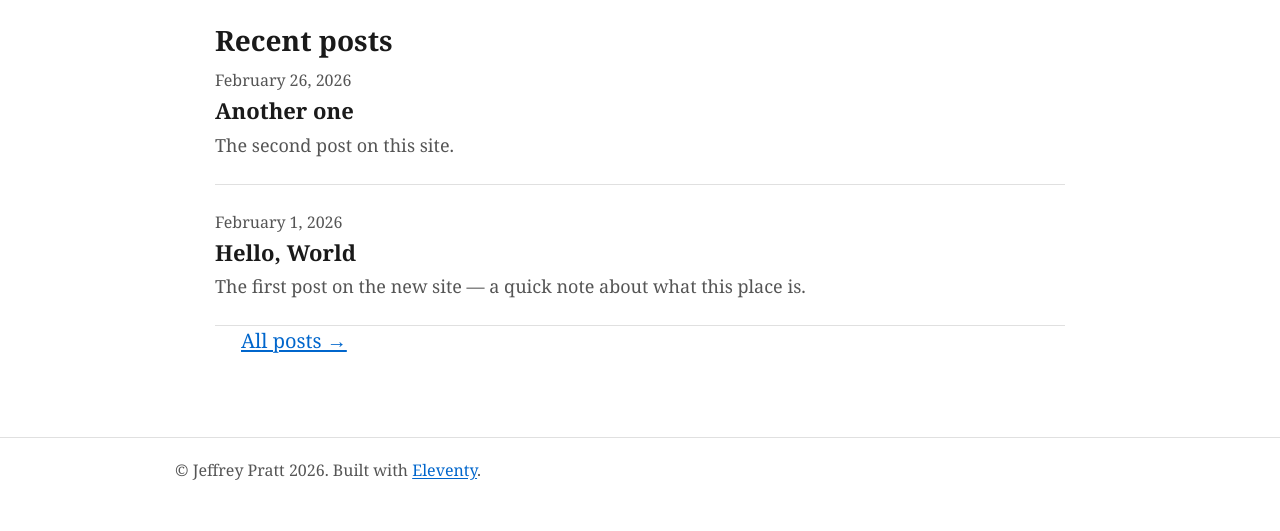
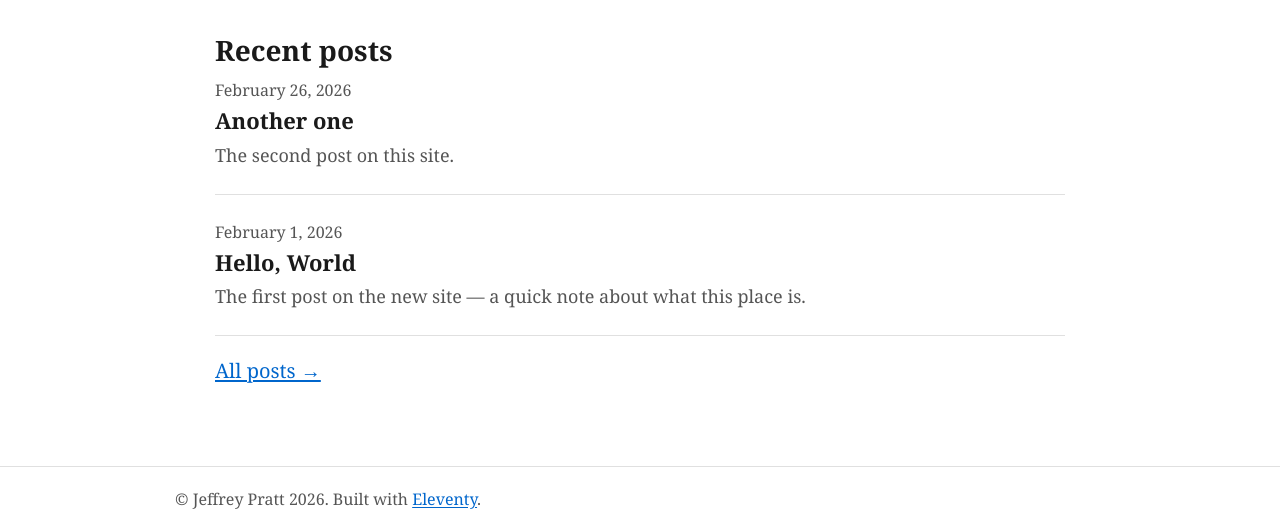
Before and after one commit to clementi/jeffneedsakidney.org, an Eleventy site: page src/index.njk in a window 1280 px wide. Shown: the part 298-829 px from the top of the page. Before the commit the page ends 800 px from the top, so only its background shows below. Built offline with nearby package versions, Linux system fonts and the light colour scheme; Eleventy itself is replaced by a stand-in of ours; files that its build step writes are made by us from their sources; a web font is replaced by a local one; what markdown-it-attrs, markdown-it-katex would draw is missing.

Commit message:
Only use fancy typographic paragraph indentation and spacing inside article.post

```diff
--- a/src/css/main.css
+++ b/src/css/main.css
@@ -157,12 +157,12 @@ h1 { font-size: 3.6rem; }  /* 36px */
 h2 { font-size: 2.8rem; }  /* 28px */
 h3 { font-size: 2.2rem; }  /* 22px */
 
-p:not(:first-child):not(h1 + p):not(h2 + p):not(h3 + p):not(h4 + p):not(h5 + p):not(h6 + p) {
+article.post p:not(:first-child):not(h1 + p):not(h2 + p):not(h3 + p):not(h4 + p):not(h5 + p):not(h6 + p) {
   text-indent: 1.3em;
+  margin: 0;
 }
 
 p {
-  margin: 0;
   text-align: justify;
 }
 
```
